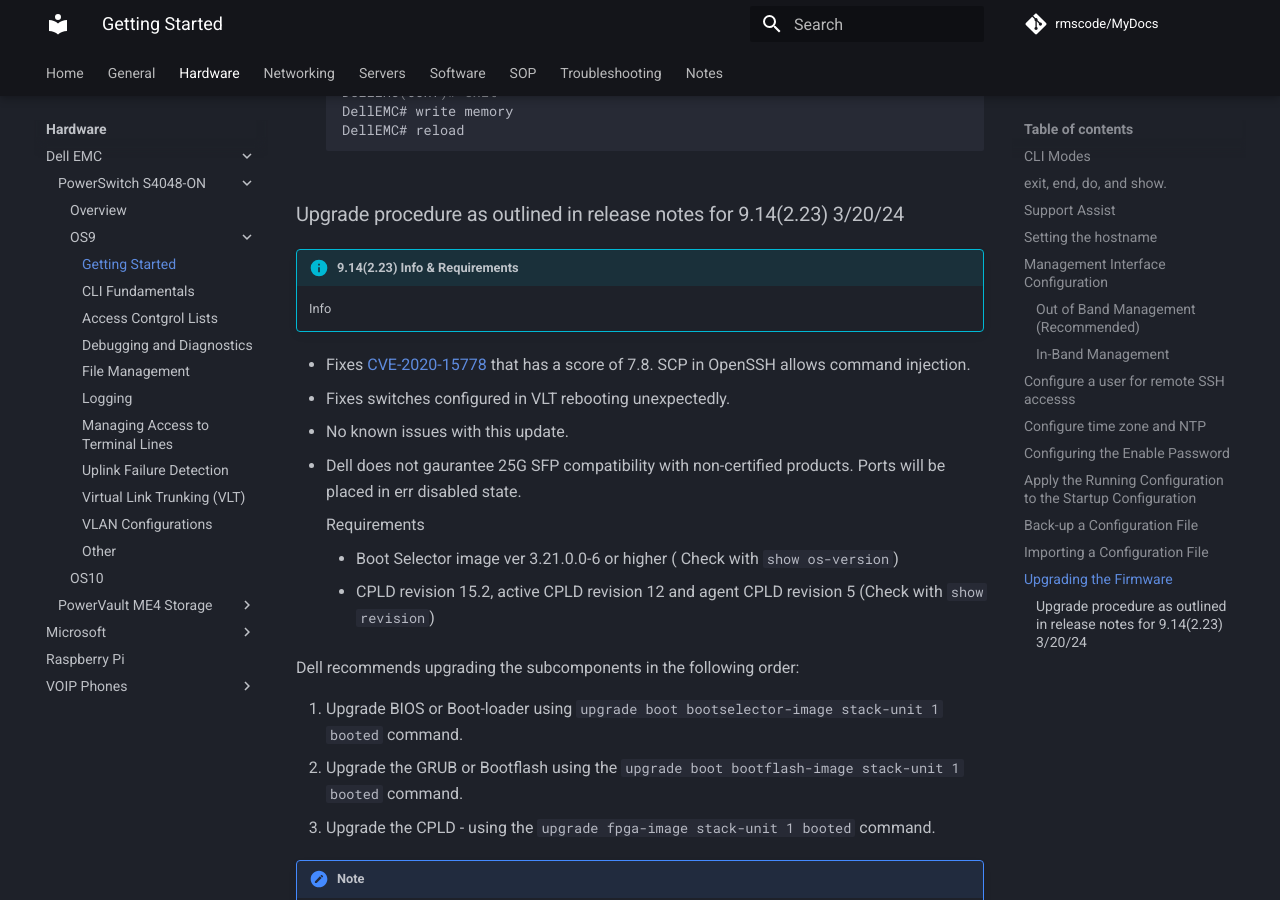
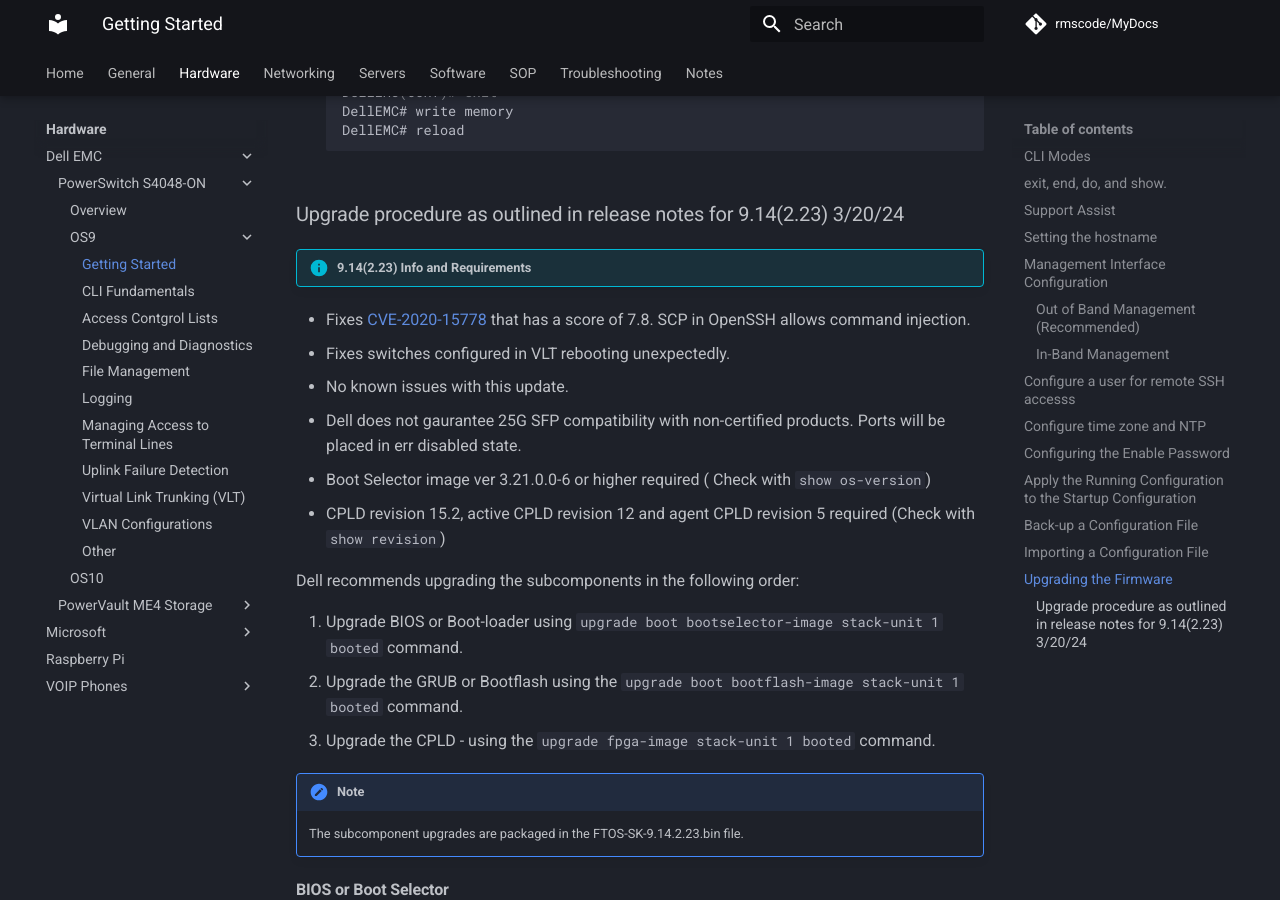
Before and after one commit to rmscode/binary-garden, an MkDocs documentation site: the page built from docs/hardware/dell-emc/S4048-ON/os9-getting-started.md, in a window 1280 px wide and 900 px high, scrolled down 6677 px. Built offline with MkDocs 1.6.1 and Material for MkDocs 9.7.7, drawn with Linux system fonts in a browser that asks for light colours; comment, search, counter and statistics services are not loaded.

Commit message:
Update os9-getting-started.md

```diff
--- a/docs/hardware/dell-emc/S4048-ON/os9-getting-started.md
+++ b/docs/hardware/dell-emc/S4048-ON/os9-getting-started.md
@@ -348,19 +348,14 @@
 
 ### Upgrade procedure as outlined in release notes for 9.14(2.23) 3/20/24
 
-!!! info "9.14(2.23) Info & Requirements"
-
-    Info
+!!! info "9.14(2.23) Info and Requirements"
 
    - Fixes [CVE-2020-15778](https://nvd.nist.gov/vuln/detail/CVE-2020-15778) that has a score of 7.8. SCP in OpenSSH allows command injection.
    - Fixes switches configured in VLT rebooting unexpectedly.
    - No known issues with this update.
    - Dell does not gaurantee 25G SFP compatibility with non-certified products. Ports will be placed in err disabled state.
-
-    Requirements
-
-    - Boot Selector image ver 3.21.0.0-6 or higher ( Check with `show os-version`)
-    - CPLD revision 15.2, active CPLD revision 12 and agent CPLD revision 5 (Check with `show revision`)
+   - Boot Selector image ver 3.21.0.0-6 or higher required ( Check with `show os-version`)
+   - CPLD revision 15.2, active CPLD revision 12 and agent CPLD revision 5 required (Check with `show revision`)
 
 Dell recommends upgrading the subcomponents in the following order:
 
```
